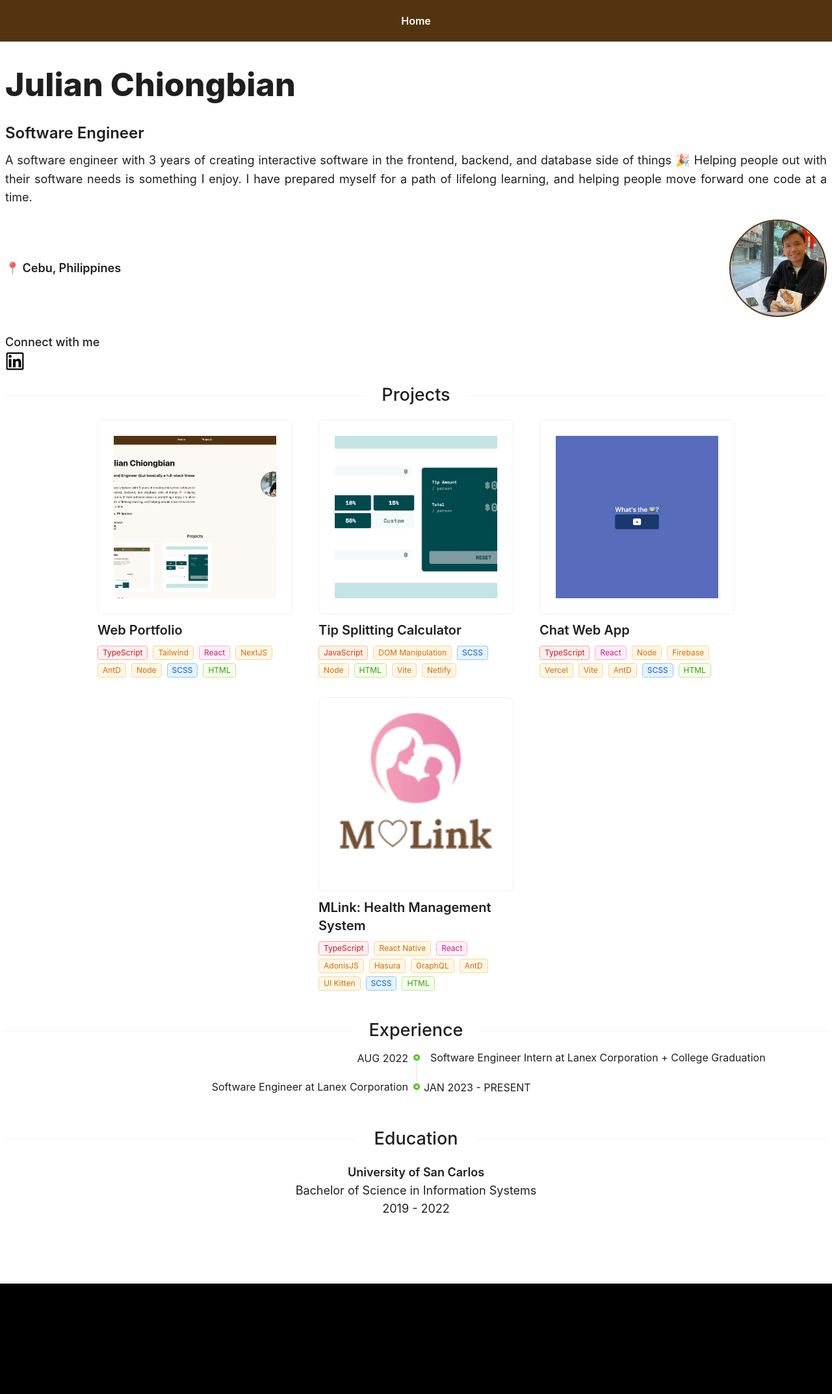
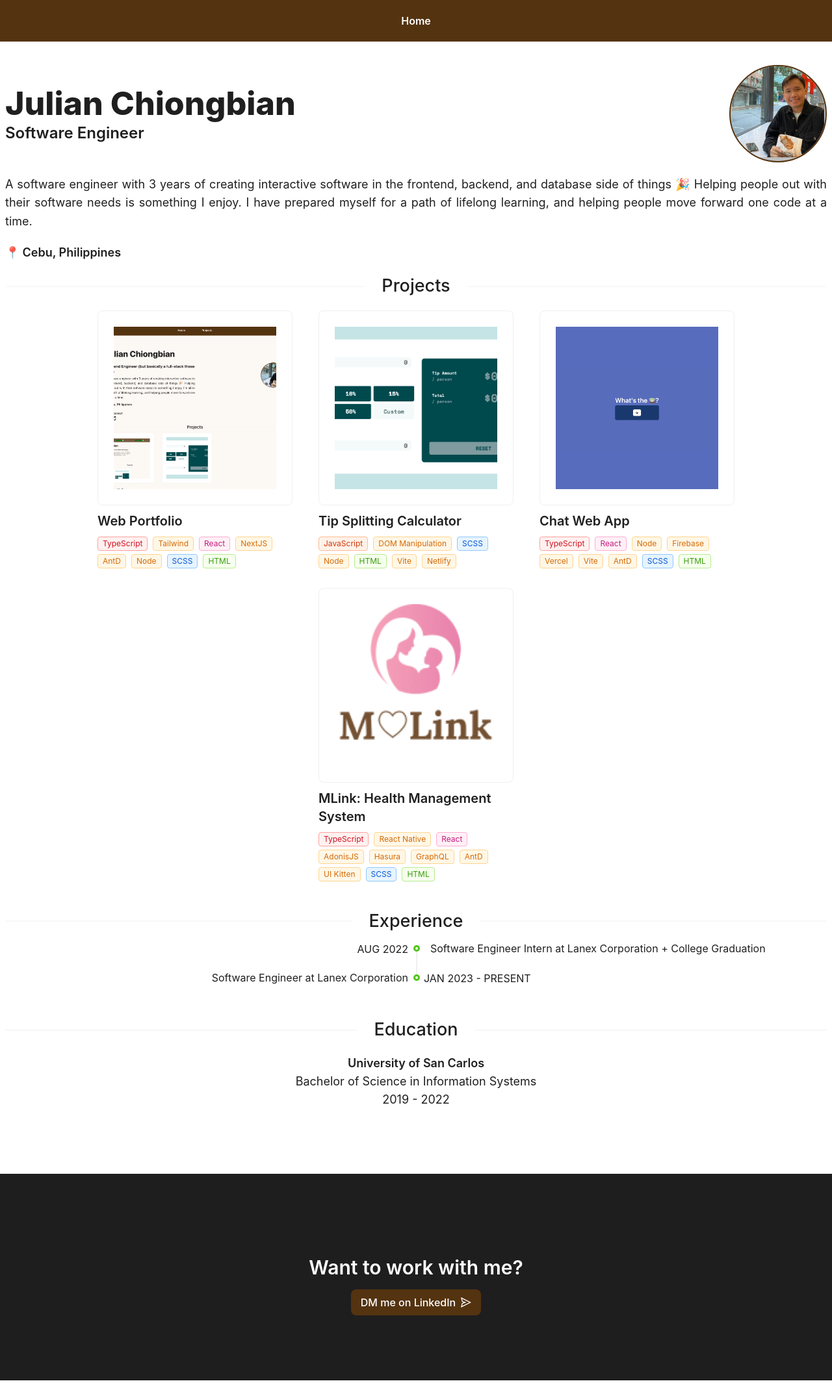
Before and after one commit to carloschiongbian/web-portfolio, a Next.js app: page /pages/home in a window 1280 px wide. Shown: the whole page at 65% size. After the commit the page ends 2125 px from the top, so only its background shows below. Built offline with nearby package versions, Linux system fonts and the light colour scheme.

Commit message:
chore: styling changes

```diff
--- a/src/app/globals.scss
+++ b/src/app/globals.scss
@@ -1,8 +1,8 @@
 @import url("https://fonts.googleapis.com/css2?family=Open+Sans:ital,wght@0,300..800;1,300..800&display=swap");
 
-body {
-  height: 100vh;
-}
+// body {
+//   height: 100vh;
+// }
 
 :root {
   margin-inline: 18%;
@@ -39,14 +39,18 @@ body {
   text-align: center;
 }
 
-.footer-container {
-  padding-block: 40px;
-  background-color: black;
+#footer-container {
+  padding-block: 100px;
+  display: flex;
+  flex-direction: row;
+  align-items: center;
+  justify-content: center;
+  background-color: rgb(31, 30, 30);
   left: 0;
   width: 100%;
   z-index: 99999;
   position: absolute;
-  margin-top: 150px;
+  margin-top: 100px;
 }
 
 .custom-navbar {
@@ -194,7 +198,7 @@ body {
 
 @media only screen and (max-width: 460px) {
   .avatar-mobile {
-    margin-block: 20px;
+    margin-block: 40px;
     display: inline-block;
 
     border: 2px solid #543310;
@@ -202,6 +206,7 @@ body {
   .avatar-web {
     display: none;
   }
+
   .avatar-pic-mobile {
     height: 100px;
     width: 100px;
--- a/src/app/pages/home/page.tsx
+++ b/src/app/pages/home/page.tsx
@@ -16,7 +16,7 @@ import {
   Timeline,
   Typography,
 } from "antd";
-import { useState } from "react";
+import { useEffect, useState } from "react";
 import Image from "next/image";
 import EducationTabs from "@/app/components/EducationTabs";
 import ProjectCard from "@/app/components/ProjectCard";
@@ -53,9 +53,18 @@ const Home = () => {
     },
   ];
 
+  useEffect(() => {
+    if (!showEducation && !showExperience && !showProjects) {
+      const div = document?.getElementById("footer-container");
+      if (div) {
+        div.style.marginTop = "250px";
+      }
+    }
+  }, [showEducation, showExperience, showProjects]);
+
   return (
     <>
-      <div className="switch-container">
+      {/* <div className="switch-container">
         <Row className="custom-switch">
           {switchItems.map((item: any, index: number) => (
             <Row
@@ -76,12 +85,35 @@ const Home = () => {
             </Row>
           ))}
         </Row>
-      </div>
+      </div> */}
 
       {/* Header */}
       {/* Header Content */}
-      <Title className="developer-name">Julian Chiongbian</Title>
-      <Title level={3}>Software Engineer</Title>
+      <Row
+        style={{
+          justifyContent: "space-between",
+          alignItems: "center",
+          marginBottom: "20px",
+        }}
+      >
+        <Col>
+          <Title className="developer-name" style={{ margin: 0 }}>
+            Julian Chiongbian
+          </Title>
+          <Title level={3} style={{ margin: 0 }}>
+            Software Engineer
+          </Title>
+        </Col>
+        <Avatar className="avatar-web" size={150}>
+          <Image
+            src={"/avatar-photo.jpeg"}
+            className="avatar-pic"
+            alt="avatar-pic"
+            width={150}
+            height={150}
+          />
+        </Avatar>
+      </Row>
       <Row style={{ width: "100%" }} className="header-container">
         <Col
           style={{
@@ -110,33 +142,18 @@ const Home = () => {
           </Row>
         </Col>
 
-        <Row
-          className="avatar"
-          style={{ width: "100%", justifyContent: "space-between" }}
-          wrap={false}
-        >
-          <Row className="container-2" wrap={false}>
-            <Text className="location">📍 Cebu, Philippines</Text>
-          </Row>
-          <Avatar className="avatar-web" size={150}>
-            <Image
-              src={"/avatar-photo.jpeg"}
-              className="avatar-pic"
-              alt="avatar-pic"
-              width={150}
-              height={150}
-            />
-          </Avatar>
+        <Row className="container-2" style={{ marginTop: "20px" }} wrap={false}>
+          <Text className="location">📍 Cebu, Philippines</Text>
         </Row>
       </Row>
-      <Col className="contacts-container">
+      {/* <Col className="contacts-container">
         <Text className="contact">Connect with me</Text>
         <Row className="links-container" wrap={false}>
           <LinkedinOutlined
             onClick={() => window?.open(linkedInLink, "_blank")?.focus()}
           />
         </Row>
-      </Col>
+      </Col> */}
 
       {/* Projects */}
       {showProjects && (
--- a/src/app/pages/layout.tsx
+++ b/src/app/pages/layout.tsx
@@ -1,12 +1,8 @@
 "use client";
 
-import { Button, Col, Menu } from "antd";
+import { Button, Col, Menu, Row } from "antd";
 import Title from "antd/es/typography/Title";
-import {
-  LinkedinOutlined,
-  MenuUnfoldOutlined,
-  MenuFoldOutlined,
-} from "@ant-design/icons";
+import { SendOutlined } from "@ant-design/icons";
 import "../../app/globals.scss";
 import { useRouter } from "next/navigation";
 import { useEffect, useState } from "react";
@@ -49,8 +45,38 @@ export default function MainLayout({
         <Col style={{ marginTop: "100px" }}>{children}</Col>
       </div>
 
-      <footer className="footer-container">
-        <Title>footer</Title>
+      <footer id="footer-container">
+        <Row>
+          <Col>
+            <Title style={{ color: "white" }} level={2}>
+              Want to work with me?
+            </Title>
+            <Row style={{ justifyContent: "center" }}>
+              <Button
+                size="large"
+                style={{
+                  backgroundColor: "#543310",
+                  color: "white",
+                  outline: "none",
+                  border: "none",
+                  fontWeight: "500",
+                }}
+                iconPosition="end"
+                icon={<SendOutlined />}
+                onClick={() =>
+                  window
+                    ?.open(
+                      "https://www.linkedin.com/in/julianchiongbian",
+                      "_blank"
+                    )
+                    ?.focus()
+                }
+              >
+                DM me on LinkedIn
+              </Button>
+            </Row>
+          </Col>
+        </Row>
       </footer>
     </>
   );
```
